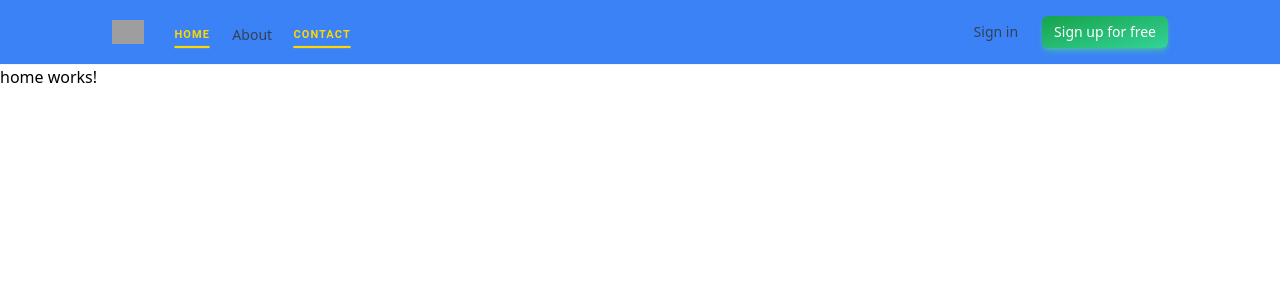
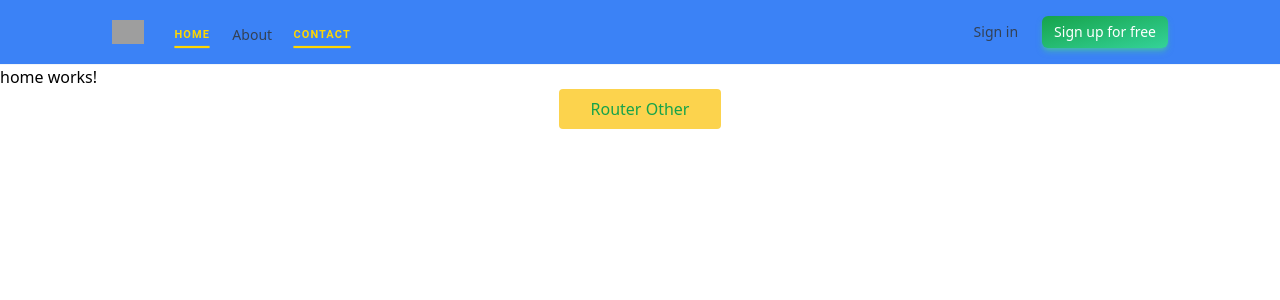
Before and after one commit to DushanMalind/Angular-Learning, an Angular app: page / in a window 1280 px wide. Shown: the top 300 px of the page. Built offline with nearby package versions, Linux system fonts and the light colour scheme; grey boxes are pictures that could not be loaded.

Commit message:
Home Route other Components

```diff
--- a/src/app/home/home.component.html
+++ b/src/app/home/home.component.html
@@ -1 +1,4 @@
 <p>home works!</p>
+
+
+<button routerLink="/about" class="flex mx-auto text-green-600 bg-amber-300 py-2 px-8 focus:outline-2 rounded">Router Other</button>
--- a/src/app/home/home.component.ts
+++ b/src/app/home/home.component.ts
@@ -1,9 +1,12 @@
 import { Component } from '@angular/core';
+import {RouterLink} from "@angular/router";
 
 @Component({
   selector: 'app-home',
   standalone: true,
-  imports: [],
+  imports: [
+    RouterLink
+  ],
   templateUrl: './home.component.html',
   styleUrl: './home.component.css'
 })
```
